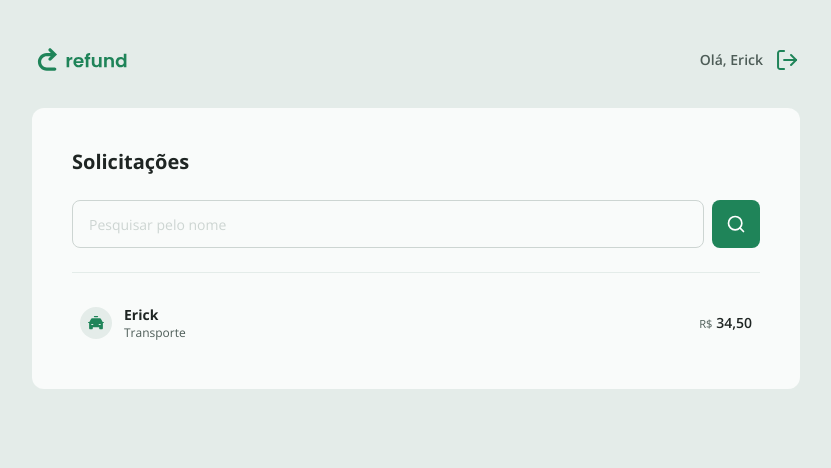
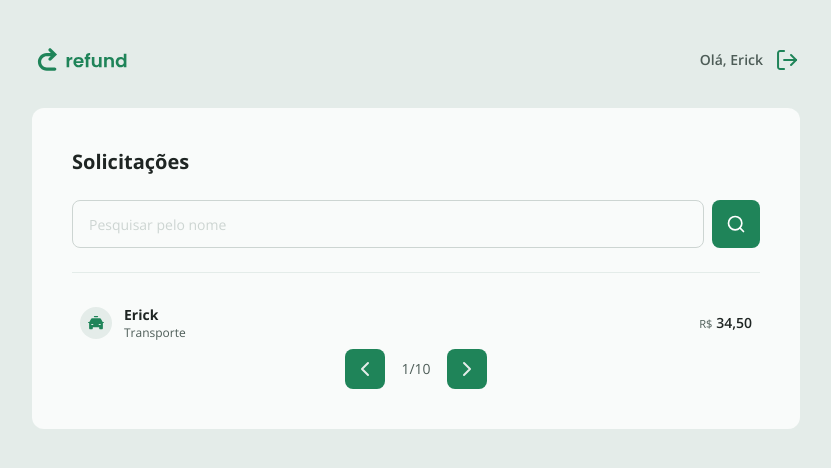
Before and after one commit to Erick-A-Martins/refund-react, a React (Vite) app: page / in a window 1280 px wide. Shown: the top 468 px of the page, without its empty margins (224-1055 px from the left). Built offline with nearby package versions, Linux system fonts and the light colour scheme.

Commit message:
add Pagination component

```diff
--- a/src/components/Button.tsx
+++ b/src/components/Button.tsx
@@ -2,13 +2,14 @@ import { classMerge } from "../utils/classMerge"
 
 type Props = React.ComponentProps<"button"> & {
     isLoading?: boolean
-    variant?: "base" | "icon"
+    variant?: "base" | "icon" | "iconSmall"
 }
 
 const variants = {
     button: {
         base: "h-12",
         icon: "h-12 w-12",
+        iconSmall: "h-10 w-10",
     }
 }
 
--- /dev/null
+++ b/src/components/Pagination.tsx
@@ -0,0 +1,26 @@
+import leftSvg from "../assets/left.svg";
+import rightSvg from "../assets/right.svg";
+import { Button } from "./Button";
+
+type Props = {
+    current: number
+    total: number
+}
+
+export function Pagination({ current, total }: Props) {
+    return (
+        <div className="flex flex-1 justify-center items-center gap-4">
+            <Button variant="iconSmall">
+                <img src={leftSvg} alt="Ícone de voltar" />
+            </Button>
+
+            <span className="text-sm text-gray-200">
+                {current}/{total}
+            </span>
+
+            <Button variant="iconSmall">
+                <img src={rightSvg} alt="Ícone de avançar" />
+            </Button>
+        </div>
+    )
+}
--- a/src/pages/Dashboard.tsx
+++ b/src/pages/Dashboard.tsx
@@ -5,6 +5,7 @@ import { Input } from "../components/Input"
 import { Button } from "../components/Button";
 import { RefundItem } from "../components/RefundItem";
 import { formatCurrency } from "../utils/formatCurrency";
+import { Pagination } from "../components/Pagination";
 
 const REFUND_EXAMPLE = {
     id: "123",
@@ -37,6 +38,11 @@ export function Dashboard(){
                 <RefundItem data={REFUND_EXAMPLE} />
             </div>
 
+            <Pagination
+                current={1}
+                total={10}
+            />
+
         </div>
     )
 }
```
